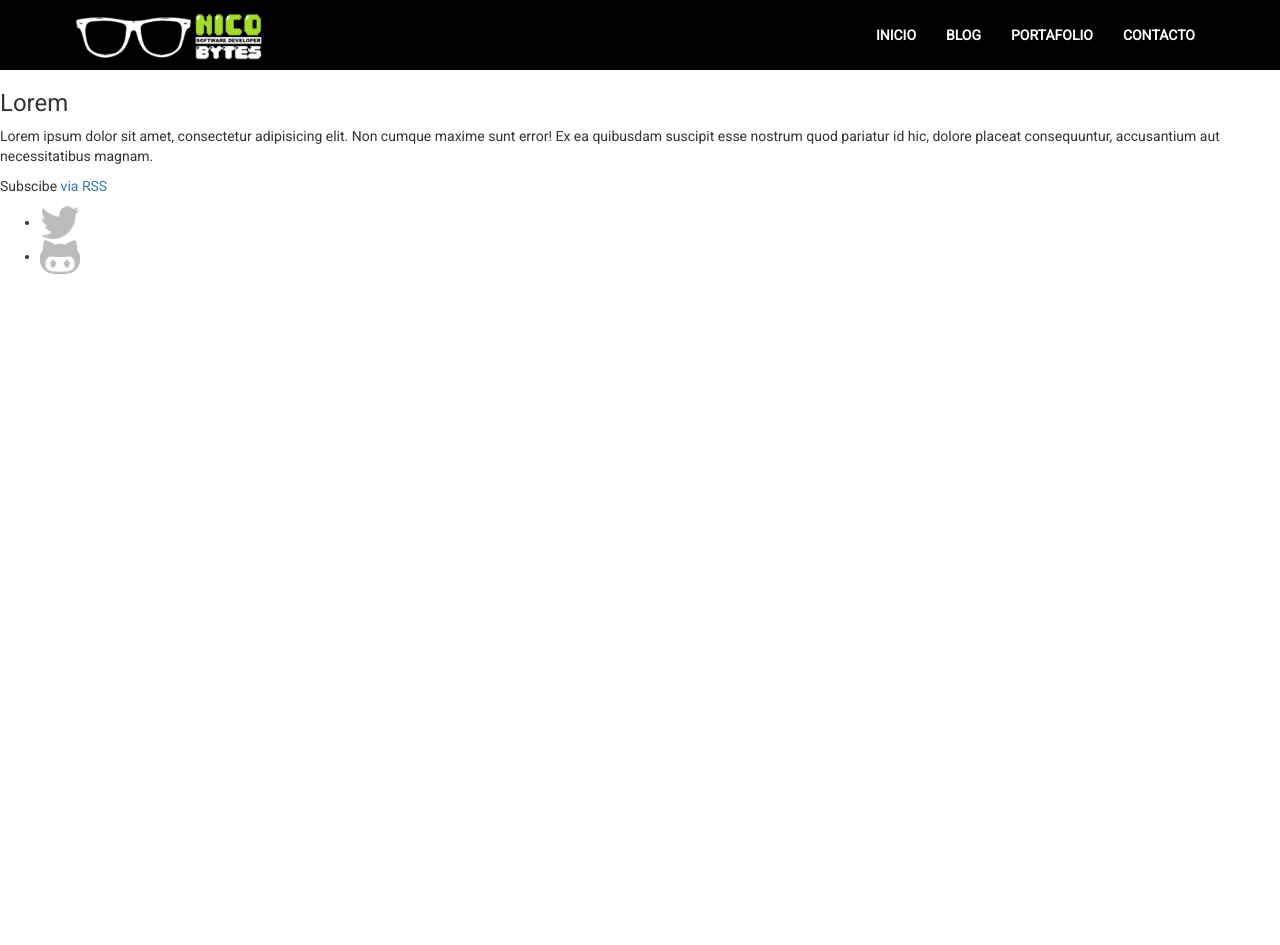
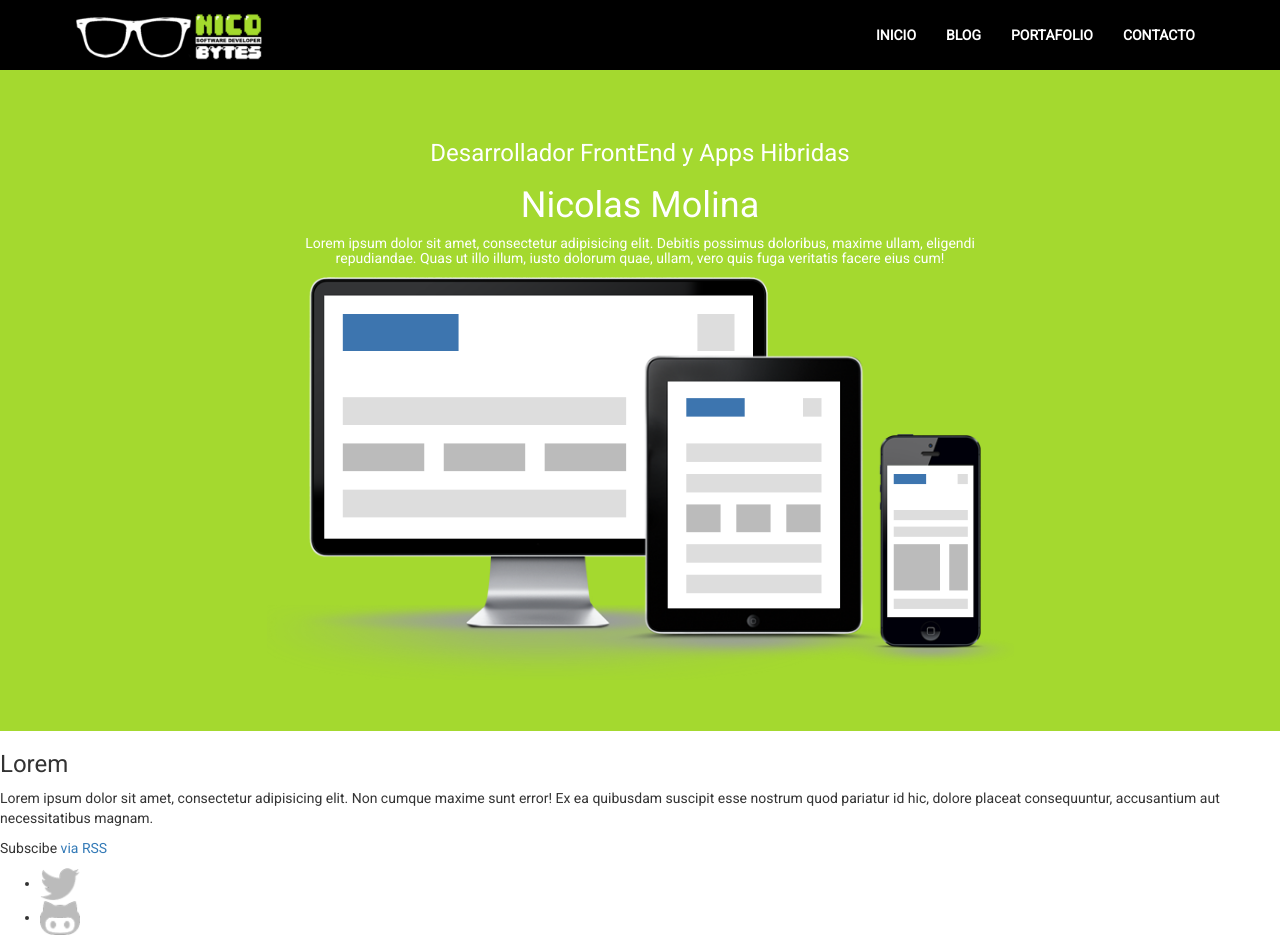
Before and after one commit to nicobytes/nicobytes-site, a Jekyll site: the page built from index.html, in a window 1280 px wide and 945 px high. Built offline with Jekyll 4.4.1, drawn with Linux system fonts in a browser that asks for light colours.

Commit message:
Headwrap's style

```diff
--- a/_sass/_base.scss
+++ b/_sass/_base.scss
@@ -2,3 +2,6 @@ body {
   padding-top: 70px;
   font-family: $nb-font-family;
 }
+h1, h2, h3, h4, h5{
+  font-family: $nb-font-family;
+}
--- /dev/null
+++ b/_sass/_headerwrap.scss
@@ -0,0 +1,9 @@
+#headerwrap {
+	background-color: $nb-color-primary;
+	min-height: 0px;
+	padding: 50px 0px;
+	text-align: center;
+  h1, h2, h3, h4, h5{
+    color: white;
+  }
+}
--- a/css/main.scss
+++ b/css/main.scss
@@ -4,6 +4,7 @@
 @charset "utf-8";
 // Import partials from `sass_dir` (defaults to `_sass`)
 @import
-        "variables",
-        "base",
-        "nav-bar";
+"variables",
+"base",
+"headerwrap",
+"nav-bar";
--- a/index.html
+++ b/index.html
@@ -1,3 +1,18 @@
 ---
 layout: default
 ---
+<!-- Banner  -->
+<div id="headerwrap">
+  <div class="container">
+    <div class="row">
+      <div class="col-md-12 col-lg-8 col-lg-offset-2">
+        <h3>Desarrollador FrontEnd y Apps Hibridas</h3>
+        <h1>Nicolas Molina</h1>
+        <h5>Lorem ipsum dolor sit amet, consectetur adipisicing elit. Debitis possimus doloribus, maxime ullam, eligendi repudiandae. Quas ut illo illum, iusto dolorum quae, ullam, vero quis fuga veritatis facere eius cum!</h5>
+      </div>
+      <div class="col-md-12 col-lg-8 col-lg-offset-2">
+        <img src="/images/responsive.png" alt="responsive" class="img-responsive center-block">
+      </div>
+    </div>
+  </div>
+</div>
```
Also changed, not shown: images/responsive.png (added).
